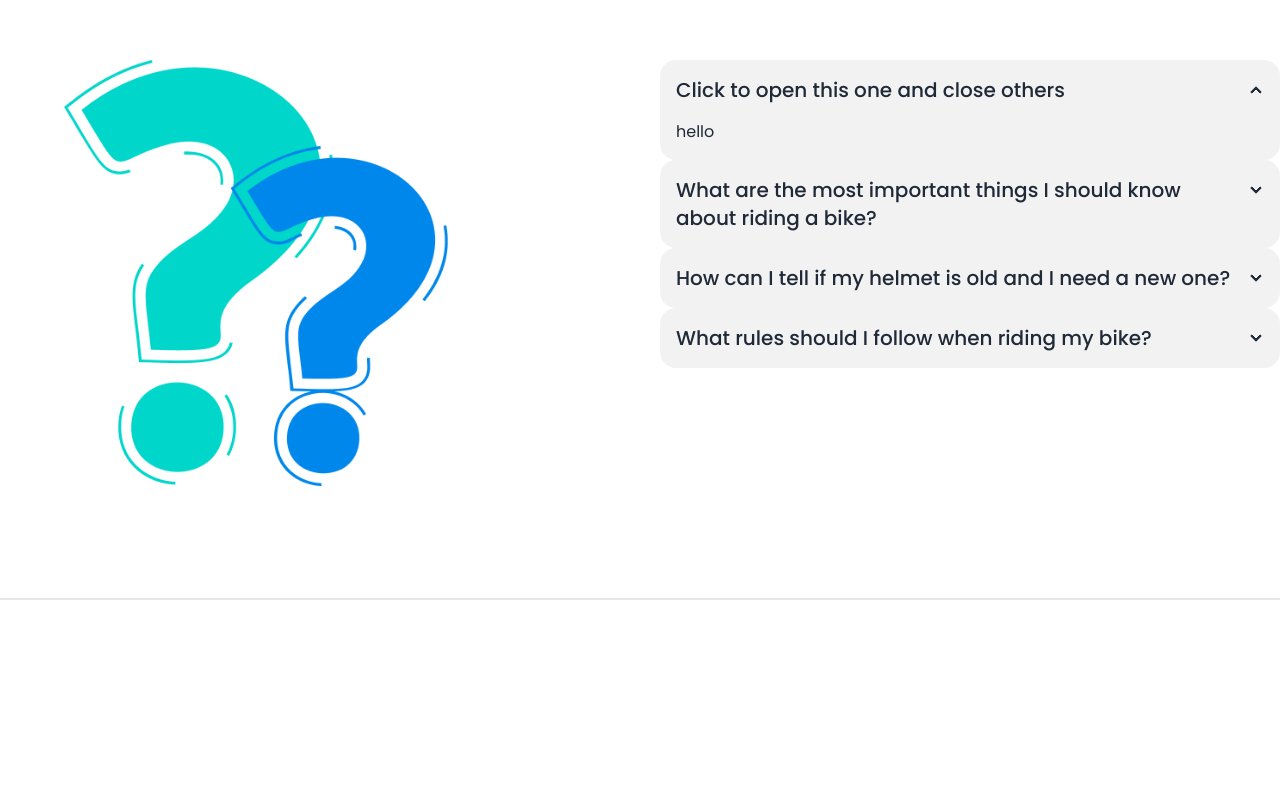
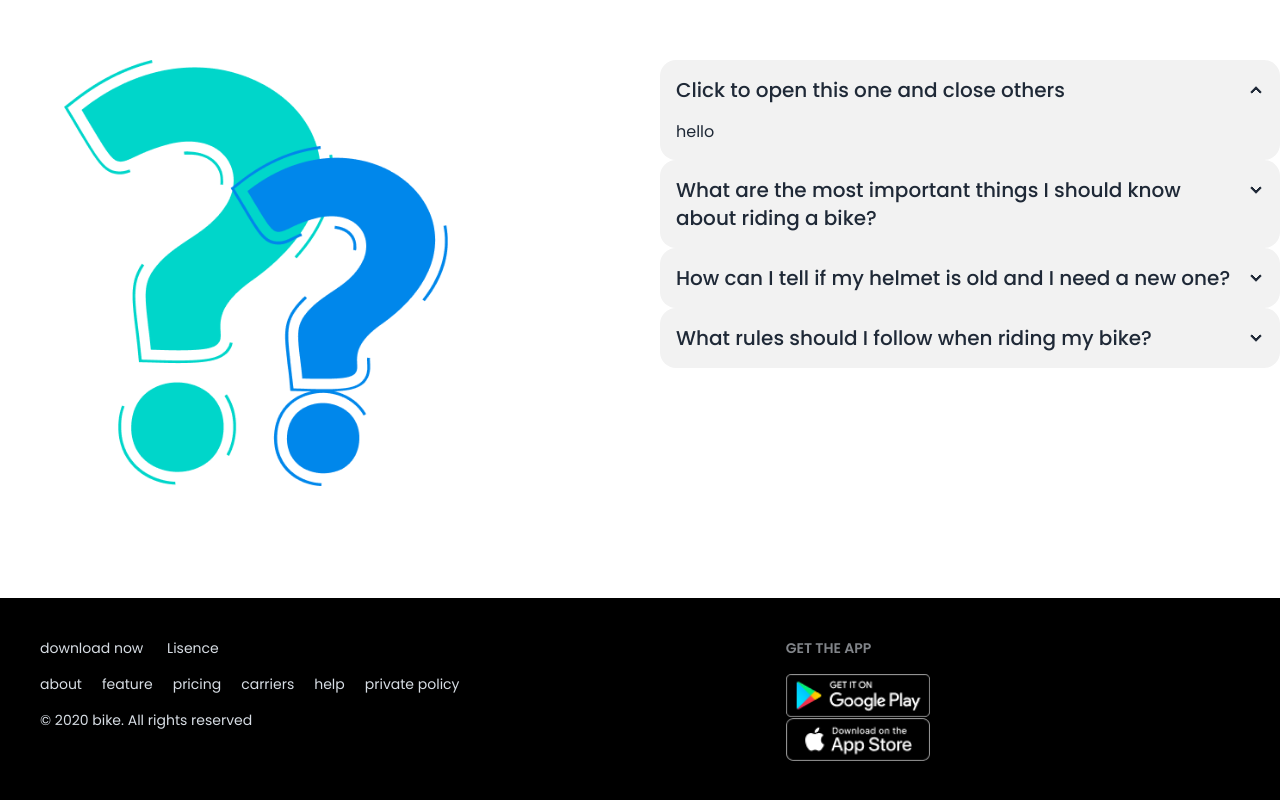
Before and after one commit to MMahdi2024/biker-with-daisyui, a plain HTML site: page index.html in a window 1280 px wide. Shown: the part 2271-3071 px from the top of the page. Before the commit the page ends 2871 px from the top, so only its background shows below. Drawn offline with nearby package versions, Linux system fonts and the light colour scheme.

Commit message:
last commit

```diff
--- a/index.html
+++ b/index.html
@@ -303,12 +303,12 @@
     </h3>
     <div class="grid grid-cols-1 md:grid-cols-2 gap-10 my-28">
         <div>
-            <img class="w-96 lg:ml-16" src="/image/faq.png" alt="">
+            <img class="lg:w-96 w-sm ml-5 lg:ml-16" src="/image/faq.png" alt="">
         </div>
         <div>
             <div class="collapse collapse-arrow bg-base-200">
                 <input type="radio" name="my-accordion-2" checked="checked" />
-                <div class="collapse-title text-xl font-medium">
+                <div class="collapse-title md:text-xl md:font-medium font-sm">
                   Click to open this one and close others
                 </div>
                 <div class="collapse-content">
@@ -350,12 +350,33 @@
         <main>
 
         </main>
-        <footer class="bg-black-900 md:container md:max-auto border">
-            <div>
+        <footer class="footer p-10 bg-black text-neutral-content">
+            <aside>
 
+           <div class="pb-5">
+            <div class=" space-x-5">
+                <a href="">download now</a>
+                <a href="">Lisence</a>
+           </div>
+           <div class="flex space-x-5 py-4">
+              <a href="">about</a>
+              <a href="">feature</a>
+              <a href="">pricing</a><a href="">carriers</a>
+              <a href="">help</a>
+              <a href="">private policy</a>
             </div>
-
-        </footer>
+            © 2020 bike. All rights reserved
+            </aside>
+            <nav class="justify-end">
+              <h6 class="footer-title">Get the App</h6>
+              <div class=" grid-cols-1 gap-4">
+                <a><img class="w-36"
+                     src="/image/Google Play Badge.png" alt=""></a>
+                <a><img class="w-36" src="/image/App Store Badge.png" alt="">
+                </a>
+              </div>
+            </nav>
+          </footer>
 
 
 </body>
```
